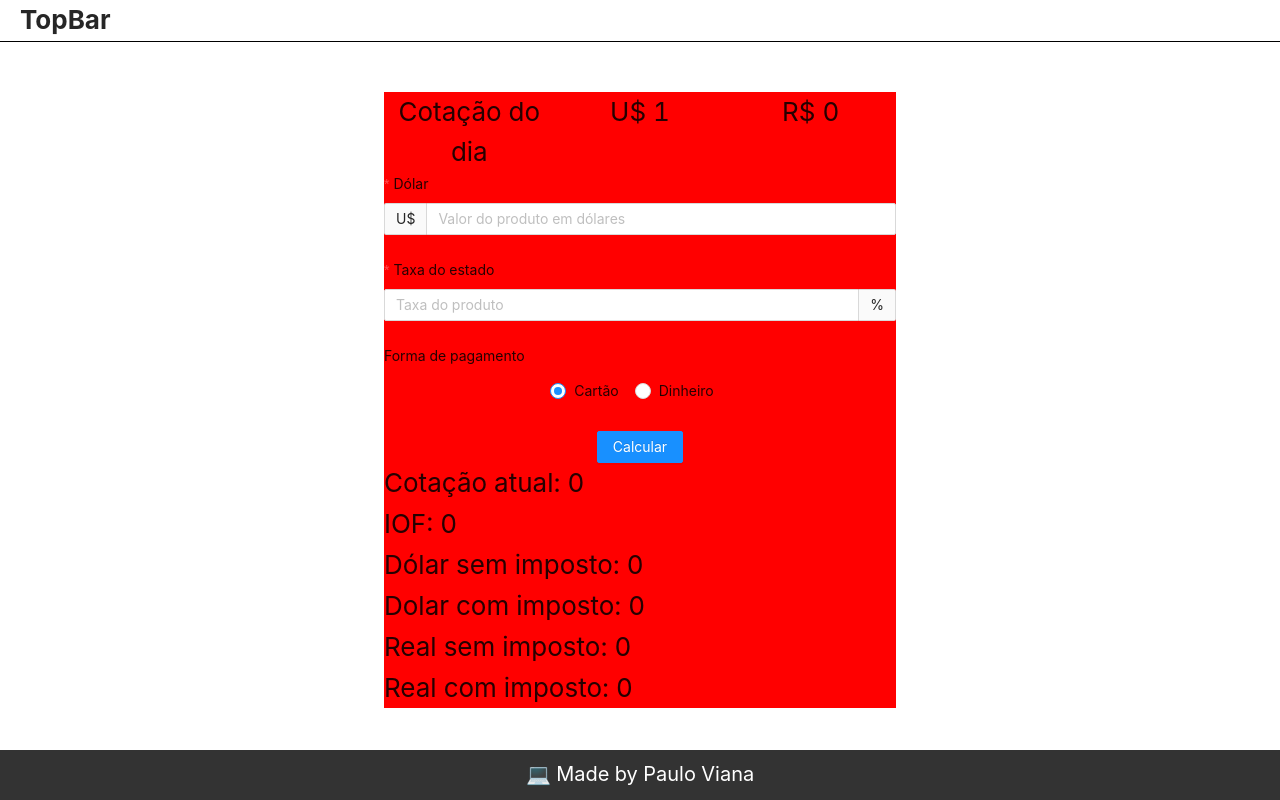
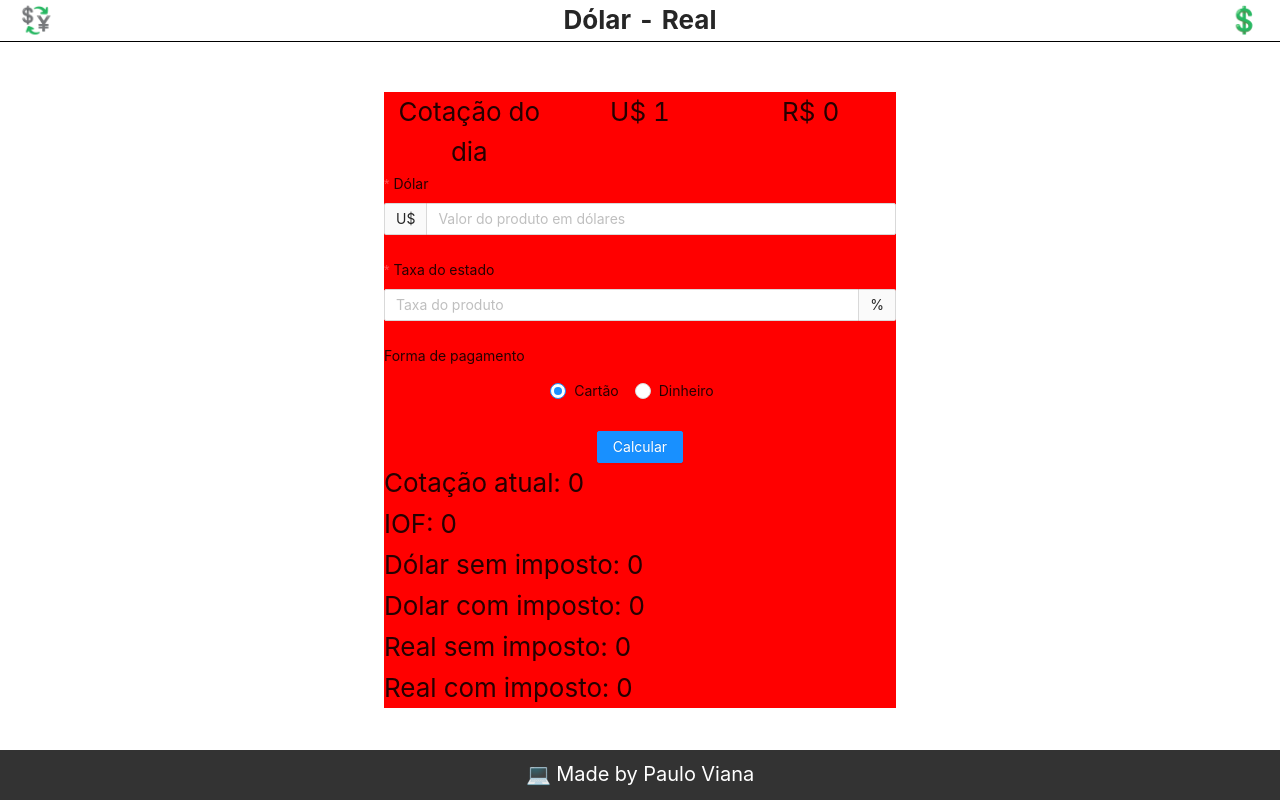
Before and after one commit to paulo9mv/dolar, a React (Create React App) app: page / in a window 1280 px wide. Built offline with nearby package versions, Linux system fonts and the light colour scheme; no server answers.

Commit message:
Adiciona informações na top bar

```diff
--- a/src/components/Topbar.tsx
+++ b/src/components/Topbar.tsx
@@ -19,7 +19,8 @@ const TopBar = () => {
 
   return (
     <div style={topBarStyle}>
-      TopBar
+      <span>{`💱`}</span>
+      Dólar - Real<span>{`💲`}</span>
     </div>
   );
 };
```
